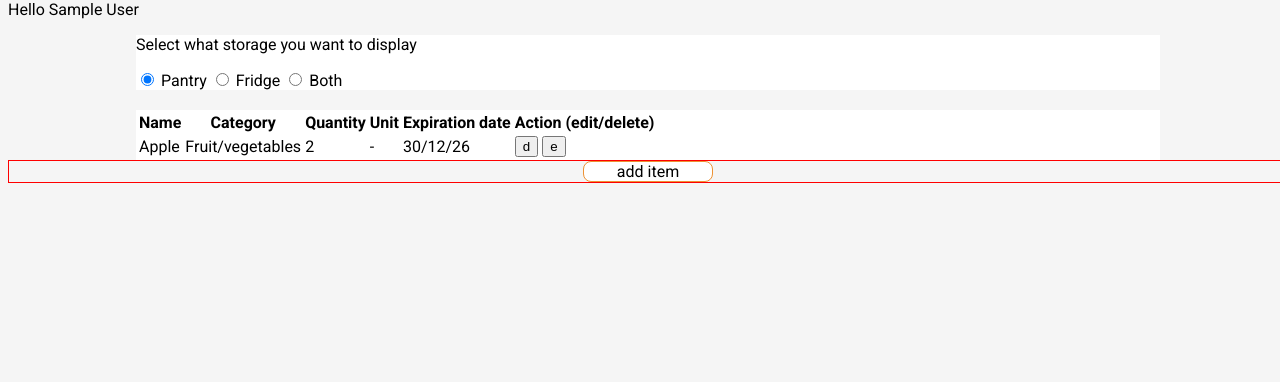
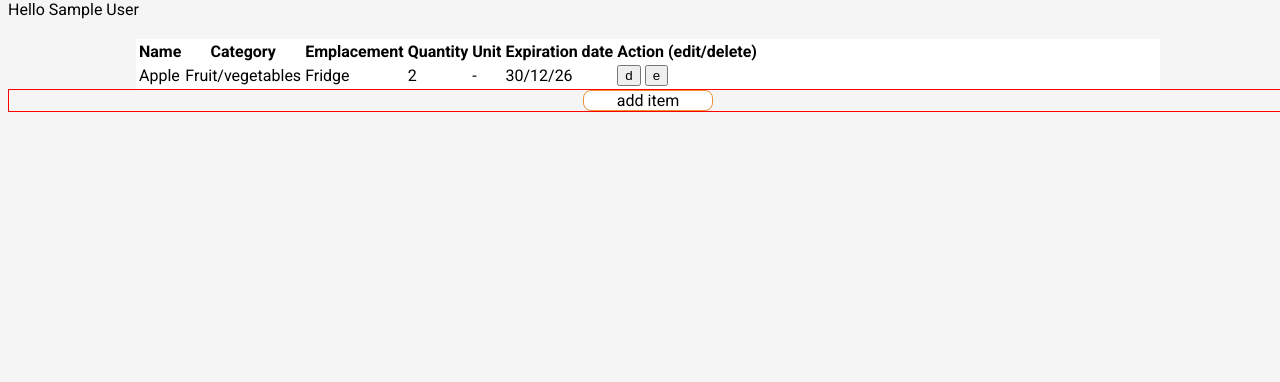
Before and after one commit to maxcol01/pita, a Flask app: page /dashboard in a window 1280 px wide. Shown: the part 78-460 px from the top of the page. Run offline with Flask 3, Linux system fonts and the light colour scheme; the visitor is signed in with stand-in values (Sample User, id 1); some libraries are stand-ins or nearby versions; some web fonts are replaced.

Commit message:
adding the emplacement column to the table for easiness in MPV

```diff
--- a/frontend/templates/dashboard.html
+++ b/frontend/templates/dashboard.html
@@ -9,21 +9,13 @@
 {% endblock %}
 {% block content %}
     <div class="dashboard-main-container">
-        <section class="select-storage">
-            <p> Select what storage you want to display</p>
-            <div class="select-storage-btns">
-                <input type="radio" name="storage" value="pantry" id="pantry" checked> Pantry
-                <input type="radio" name="storage" value="fridge" id="fridge"> Fridge
-                <input type="radio" name="storage" value="both" id="both"> Both
-            </div>
-
-        </section>
         <section class="display-storage">
             <table>
                 <thead>
                     <tr>
                         <th>Name</th>
                         <th>Category</th>
+                        <th>Emplacement</th>
                         <th>Quantity</th>
                         <th>Unit</th>
                         <th>Expiration date</th>
@@ -34,6 +26,7 @@
                     <tr>
                         <td>Apple </td>
                         <td>Fruit/vegetables </td>
+                        <td> Fridge </td>
                         <td> 2 </td>
                         <td> -  </td>
                         <td> 30/12/26  </td>
```
